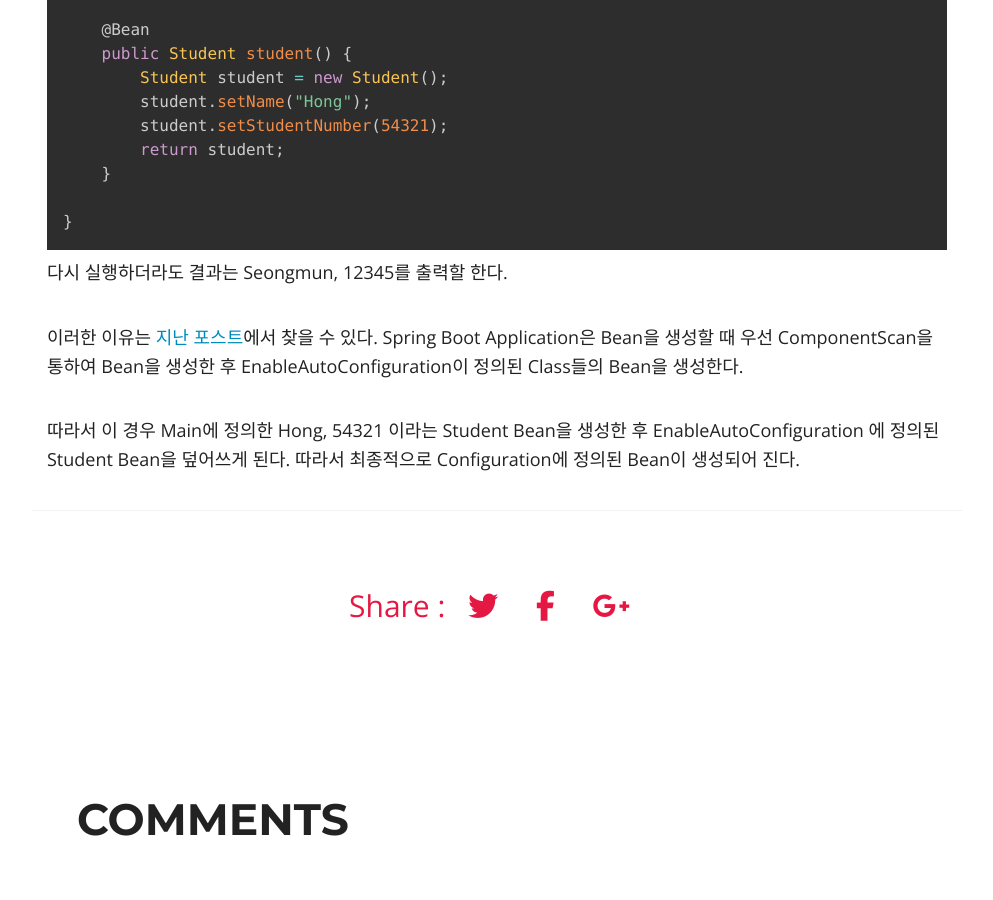
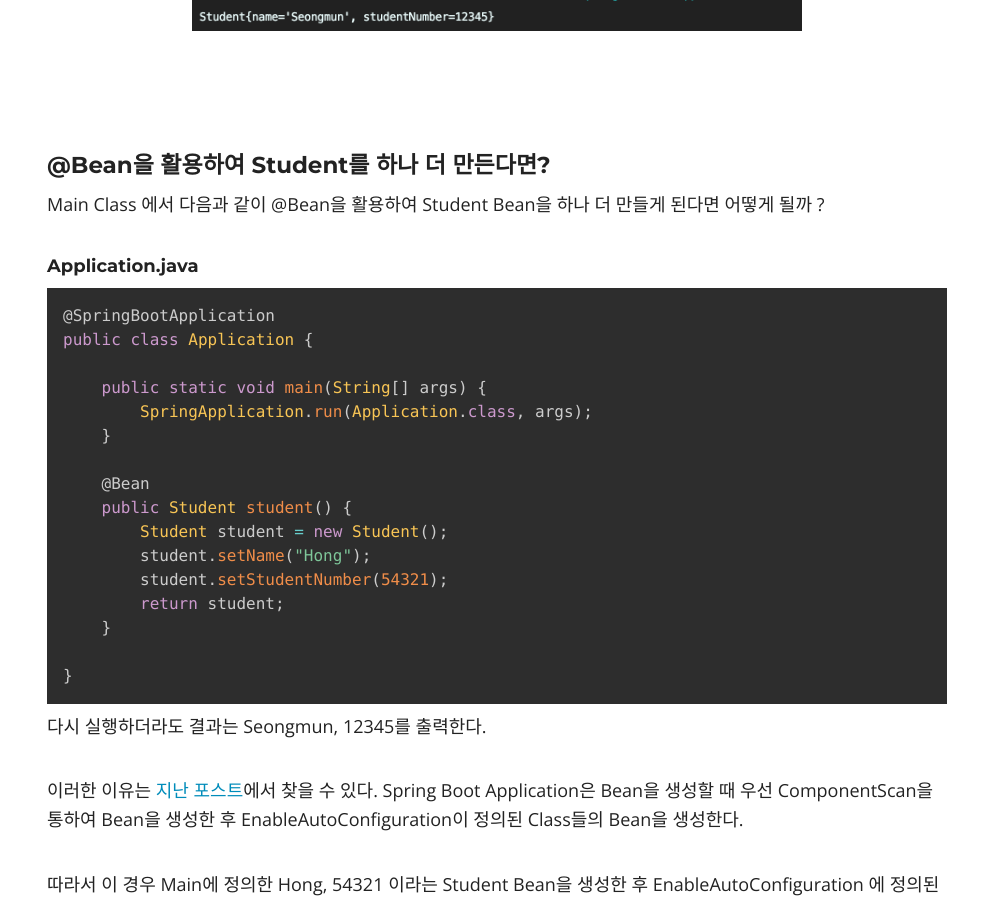
Before and after one commit to Seongmun-Hong/Seongmun-Hong.github.io, a Jekyll site: the page built from _posts/2019-11-27-Spring boot AutoConfigure.md, in a window 1280 px wide and 900 px high, scrolled down 5311 px. Shown: the whole window, without its empty margins (143-1136 px from the left). Built offline with Jekyll 4.4.1, drawn with Linux system fonts in a browser that asks for light colours; nearby versions of some CDN libraries; library files that are not in the unit come from our copies; comment, search, counter and statistics services are not loaded.

Commit message:
fixc autoconfig

````diff
--- a/_posts/2019-11-27-Spring boot AutoConfigure.md
+++ b/_posts/2019-11-27-Spring boot AutoConfigure.md
@@ -71,6 +71,8 @@
 </dependencyManagement>
 ```
 
+<br />
+
 #### 2. @Configuration 파일 작성
 
 Configuration 파일에선 보통 기존에 만들어져있는 Bean을 생성하나 여기서는 생성할 Class하나를 임의로 만들어주자.
@@ -109,6 +111,8 @@
 }
 ```
 
+<br />
+
 그 후 Configuration 파일을 생성해 준다.
 
 ##### StudentConfiguration.java
@@ -127,6 +131,8 @@
 }
 ```
 
+<br />
+
 #### 3. src/main/resource/META-INF에 spring.factories 파일 만들기
 
 @EnableAutoConfiguration Annotation은
@@ -141,6 +147,8 @@
   autocinfig.example.StudentConfiguration
 ```
 
+<br />
+
 해당 설정 프로젝트를 다른 프로젝트에서 활용하기 위하여 메이븐 프로젝트를 install 한다.
 
 ```shell
@@ -148,6 +156,8 @@
 ```
 
 위와 같이 콘솔에서 입력해주어도 되며 혹은 IntelliJ를 사용하는 경우 우측 사이드메뉴의 Maven 탭에서 Lifecycle > install 을 클릭해주어도 동일하다.
+
+<br />
 
 ### 구현된 설정 프로젝트 사용하기
 
@@ -166,6 +176,8 @@
         </dependency>
     </dependencies>
 ```
+
+<br />
 
 #### EnableAutoConfiguration을 통하여 등록된 Bean 확인하기
 
@@ -196,6 +208,7 @@
 {:.post-img}
 ![student-runner-log](/images/post/EnableAutoConfiguration/student-runner-log.png)
 
+<br />
 
 #### @Bean을 활용하여 Student를 하나 더 만든다면?
 
@@ -222,7 +235,7 @@
 }
 ```
 
-다시 실행하더라도 결과는 Seongmun, 12345를 출력할 한다.
+다시 실행하더라도 결과는 Seongmun, 12345를 출력한다.
 
 이러한 이유는 <a href="https://seongmun-hong.github.io/springboot/Spring-boot-EnableAutoConfiguration">지난 포스트</a>에서 찾을 수 있다. Spring Boot Application은 Bean을 생성할 때 우선 ComponentScan을 통하여 Bean을 생성한 후 EnableAutoConfiguration이 정의된 Class들의 Bean을 생성한다.
 
````
